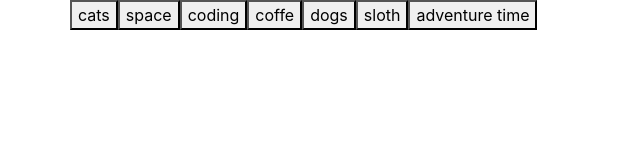
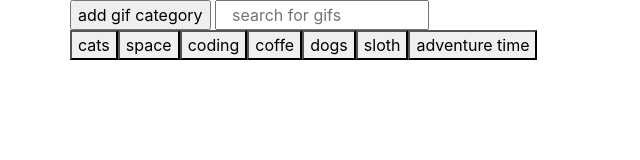
Before and after one commit to Pioneer18/Giftastic, a plain HTML site: page index.html in a window 1280 px wide. Shown: the whole page, without its empty margins (0-640 px from the left). Drawn offline with nearby package versions, Linux system fonts and the light colour scheme.

Commit message:
the search box and add gif button work, but now the buttons don't do anything. minor set back to be worked out

```diff
--- a/assets/javascript/app.js
+++ b/assets/javascript/app.js
@@ -5,21 +5,46 @@ $(document).ready(function(){
     var url = "http://api.giphy.com/v1/gifs/search?";
     //the api key is unique to my app; Giftastic (this is global and not to be selected by the user)
     var apiKey = "api_key=G1kFHGB32srmgFFlZw45yLkE1H0HFmuy";
-
     //will be bound to the data-name attribute of the clicked button
     var searchTerm;
     //the other global parameters that will be selectable by the user
     var _limit;
     var _rating;
     var _language;
+    //make a search bar (input)
+    var searchBar = $("<input>").attr({type:"text",placeholder:"search for gifs",name:"gif-search-box",id:"search-box"}).addClass("col-sm-6");
+    $("#search-spot").append(searchBar);
 
     //make an array to hold the topics ('strings') to be passed to the ajax queryURL
     var topics = ["cats","space","coding","coffe","dogs","sloth","adventure time"];
-    //loop through the topics and generate the buttons that will make the ajax calls
-    for(let i =0; i < topics.length; i++){
-        var gifButton = $("<button>").attr("data-name", topics[i]).addClass("gif-button").text(topics[i]);
-        $("#button-spot").append(gifButton);
+
+    //make the function to render buttons from the items in the topics array
+    function renderButtons () {
+        //Don't forget to delete the gif buttons before adding new buttons or there will be repeated buttons
+        $("#button-spot").empty();
+        // Now loop through the topics and generate the buttons that will make the ajax calls
+        for(let i =0; i < topics.length; i++){
+            var gifButton = $("<button>").attr("data-name", topics[i]).addClass("gif-button").text(topics[i]);
+            $("#button-spot").append(gifButton);
+        }
     }
+
+    //function to grab user input and add it as a topic in the topics array
+    //the user can press enter or they will click the `add gif category` button
+    $("#add-gif").on("click",function(){
+        //remeber to add the event.preventDefault() function to prevent the form from trying to submit itself
+        event.preventDefault();
+        //make a variable called topic to bind to the user input value and then trim() the extra whitespace from the
+        //start and end of the inputed string
+        var topic = $("#search-box").val().trim();
+        console.log(topic);
+        //push this value to the topic array
+        topics.push(topic);
+        //call the functon to create the new gif button and add it to the button spot
+        console.log(topics);
+        renderButtons();
+    });
+
 
     //make an onclick event for the class of .gif-button that will bind the api query parameters to the queryURL
     //to the data-name value of the clicked button
@@ -55,7 +80,7 @@ $(document).ready(function(){
             //pull the data; start by looping all the gifs; a <div class="col"> will be constructed for each gif
             for(var i = 0; i < response.data.length; i++){
                 //make the column to hold the gif images
-                var gifHolder = $("<div>").addClass("col-sm-8");
+                var gifHolder = $("<div>").addClass("col-sm");
                 //make a variable to hold the basic dig into the api object(less code to type on each following variable)
                 var pull = response.data[i];
                 //pull the title
@@ -102,4 +127,7 @@ $(document).ready(function(){
         });//end ajax query
     }//end ajaxCall function
 
+    //call render buttons from the start so the initial buttons are there
+    renderButtons();
+
 });//end document ready function
--- a/index.html
+++ b/index.html
@@ -13,6 +13,13 @@
   </head>
   <body>
     <div class="container">
+        <!--make a row for the search box at the top for now-->
+        <div class="row justify-content-sm-left">
+          <form id="search-spot">
+          <!--put it in a form so the user can press enter-->
+          <input type="submit" id="add-gif" value="add gif category">
+          </form>
+        </div>
         <!--for now render buttons at top of the page in a row-->
         <div class="row" id="button-spot">
           <!--buttons show up here; hopefully-->
```
